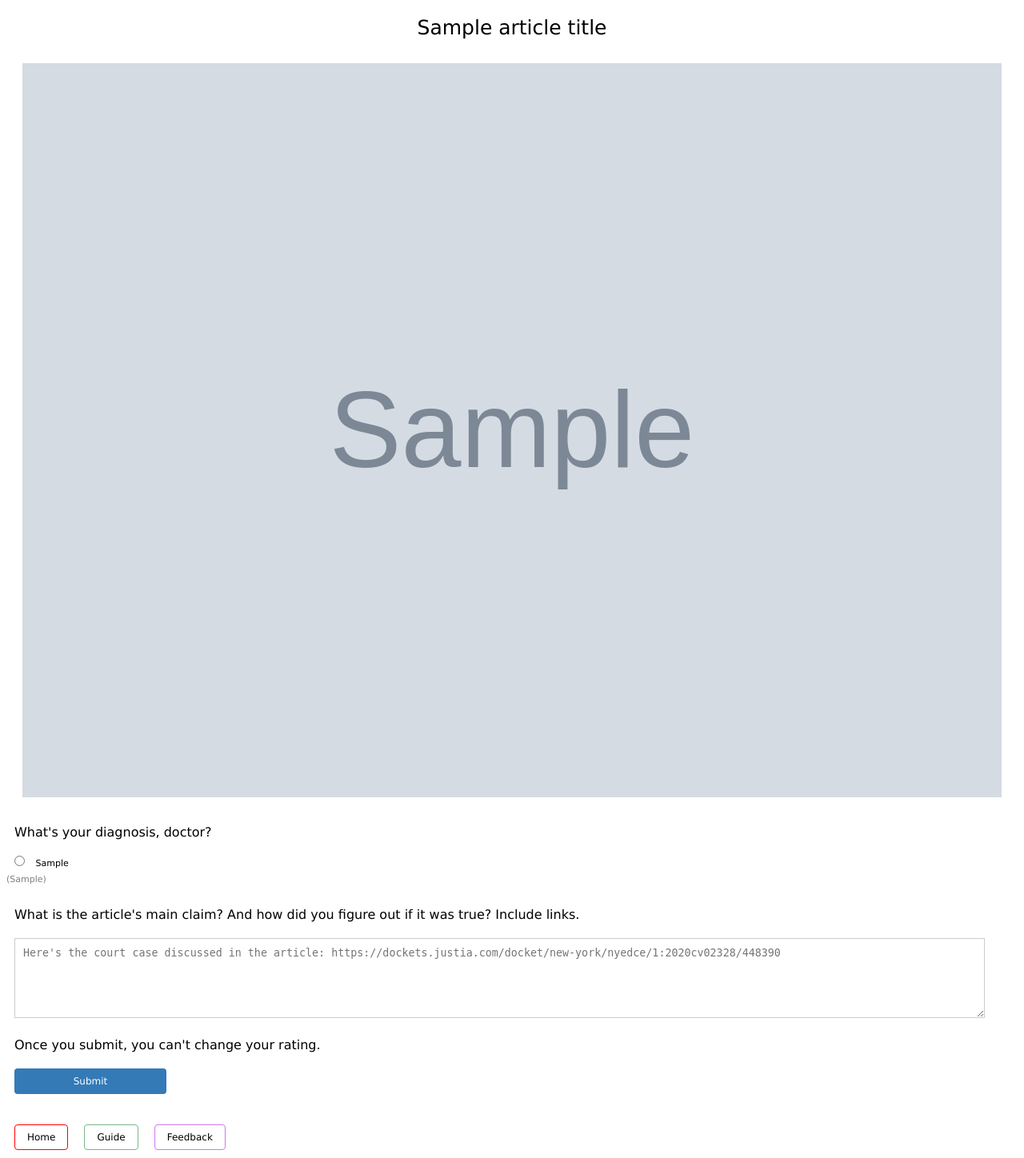
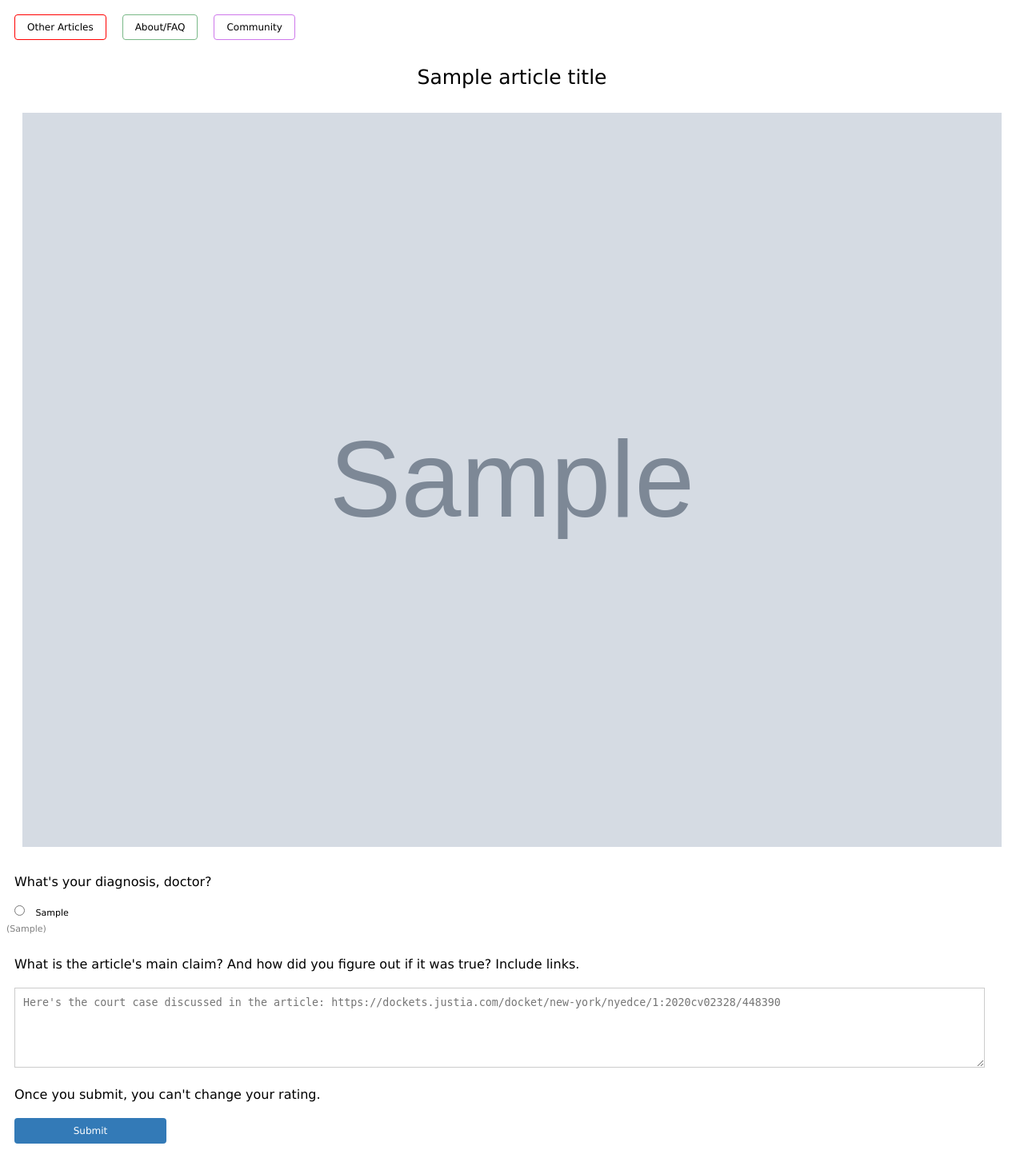
Before and after one commit to iestrauss/eb-flask-repo, a Flask app: template templates/votefor.html in a window 1280 px wide. Shown: the whole page at 80% size. Run offline with Flask 2, Linux system fonts and the light colour scheme; tables that the repository leaves empty hold one stand-in row (values such as "Sample post"); the template is opened without the code that fills it: values that come from a table or form of the project are taken from there, most other values are stand-ins (such as "Sample title", 1, 10 or a date in 2020); grey boxes marked "Sample" are stand-in pictures; some libraries are stand-ins or nearby versions.

Commit message:
added navbar to all pages and hopefully got about page working

```diff
--- a/application_mar22.py
+++ b/application_mar22.py
@@ -711,6 +711,10 @@ def take_test():
             print(message)
             return jsonify(message)
 
+##############################################
+@application.route('/about/')
+def about():
+    return render_template('about.html')
 
 ##############################################
 @application.route('/bootstrap', methods=['GET', 'POST'])
--- a/templates/about.html
+++ b/templates/about.html
@@ -31,7 +31,11 @@
 </style>
 </head>
 <body>
-
+<!--navbar-->
+	<a href="/"><div class="home">Other Articles</div></a>
+	<a href="/about"><div class="guide">About/FAQ</div></a>
+	<a href="/chat"><div class="feedback">Community</div></a>
+<br><br><br>
     <h1Class>
     <center>
     What is this? Who are you people?
--- a/templates/results.html
+++ b/templates/results.html
@@ -85,11 +85,11 @@ li.reply {
 <div id="fb-root"></div>
 <script async defer crossorigin="anonymous" src="https://connect.facebook.net/en_US/sdk.js#xfbml=1&version=v6.0&appId=1560520617436290&autoLogAppEvents=1"></script>
 
-
+<!--navbar-->
 	<a href="/"><div class="home">Other Articles</div></a>
 	<a href="/about"><div class="guide">About/FAQ</div></a>
 	<a href="/chat"><div class="feedback">Community</div></a>
-<br><br>
+<br><br><br>
 
 <a href="{{ url }}" target="_blank">
 	<div class="largetext">
--- a/templates/votefor.html
+++ b/templates/votefor.html
@@ -97,7 +97,11 @@ word-break: break-all;
 </dialog>
 
 
-
+<!--navbar-->
+	<a href="/"><div class="home">Other Articles</div></a>
+	<a href="/about"><div class="guide">About/FAQ</div></a>
+	<a href="/chat"><div class="feedback">Community</div></a>
+<br><br><br>
 
 <a href="{{ article_url }}" target="_blank">
 <div class="largetext">
@@ -147,15 +151,15 @@ word-break: break-all;
     </div>
 </form>
 
-<br>
+<!--<br>-->
 
-    <a href="/"><div class="home">Home</div></a>
-	<a href="/factcheckclass"
-	   target="popup"
-	   onclick="window.open('/factcheckclass1','popup','width=900,height=900'); return false;">
-			<div class="guide">Guide</div>
-	</a>
-    <a href="/chat"><div class="feedback">Feedback</div></a>
+<!--    <a href="/"><div class="home">Home</div></a>-->
+<!--	<a href="/factcheckclass"-->
+<!--	   target="popup"-->
+<!--	   onclick="window.open('/factcheckclass1','popup','width=900,height=900'); return false;">-->
+<!--			<div class="guide">Guide</div>-->
+<!--	</a>-->
+<!--    <a href="/chat"><div class="feedback">Feedback</div></a>-->
 
 </body>
 </html>
```
Also changed, not shown: templates/chat.html (+15 -9 lines), templates/home.html (+14 -7 lines).
